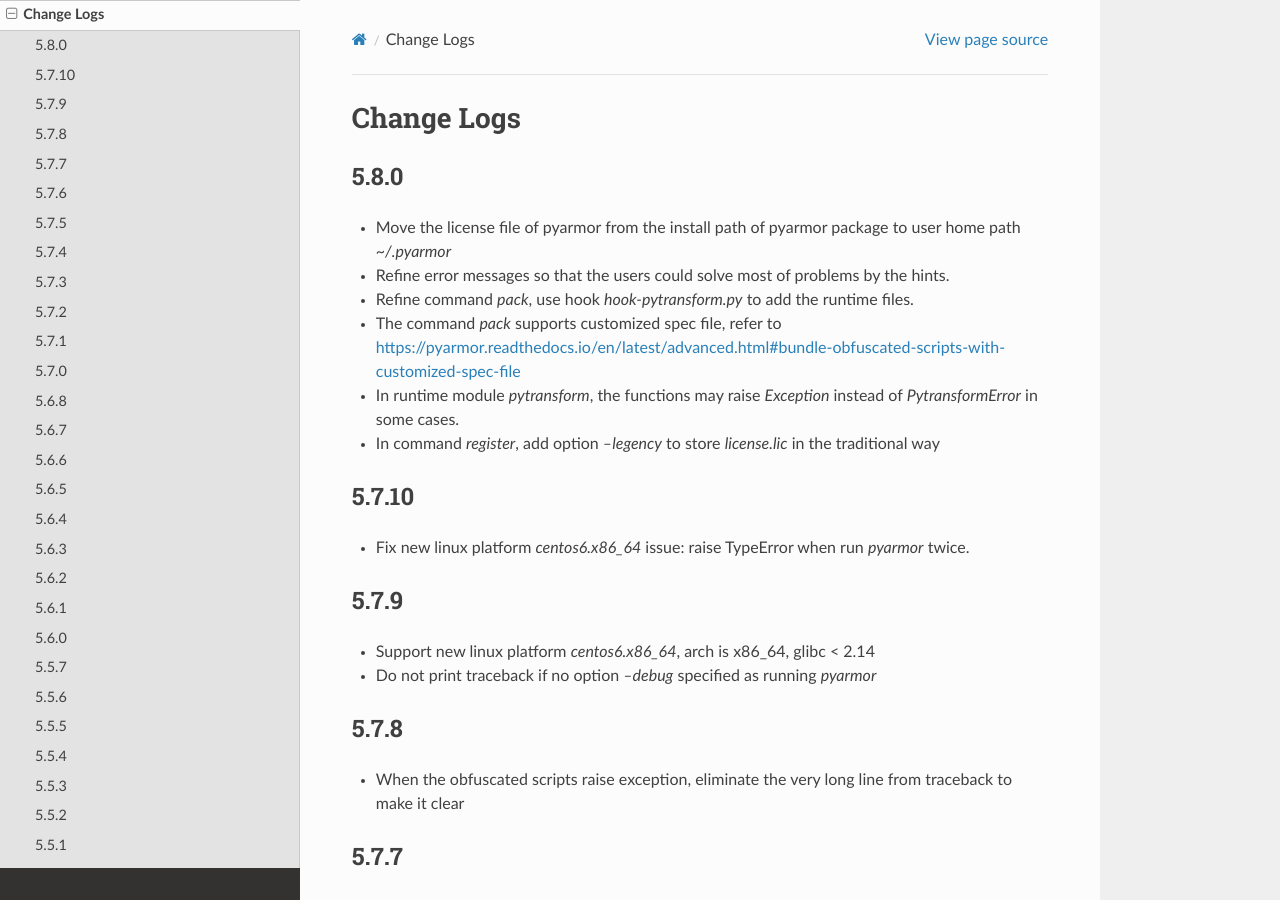
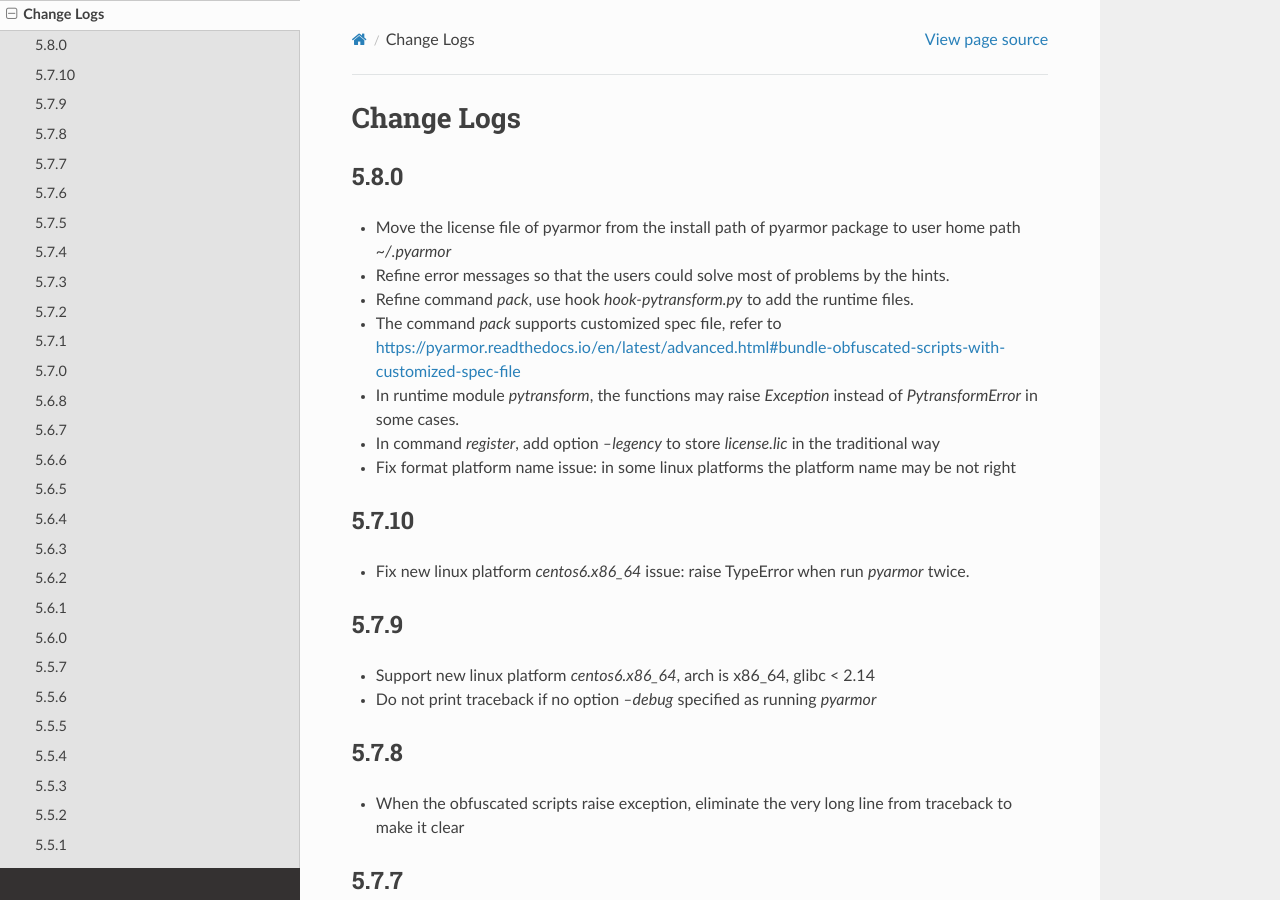
Before and after one commit to dashingsoft/pyarmor, a Sphinx documentation site: the page built from docs/change-logs.rst, in a window 1280 px wide and 900 px high. Built offline with Sphinx 7.4.7 and the Read the Docs theme 2.0.0, drawn with Linux system fonts in a browser that asks for light colours.

Commit message:
Add change log

```diff
--- a/docs/change-logs.rst
+++ b/docs/change-logs.rst
@@ -12,6 +12,7 @@
   https://pyarmor.readthedocs.io/en/latest/advanced.html#bundle-obfuscated-scripts-with-customized-spec-file
 * In runtime module `pytransform`, the functions may raise `Exception` instead of `PytransformError` in some cases.
 * In command `register`, add option `--legency` to store `license.lic` in the traditional way
+* Fix format platform name issue: in some linux platforms the platform name may be not right
 
 5.7.10
 ------
```
